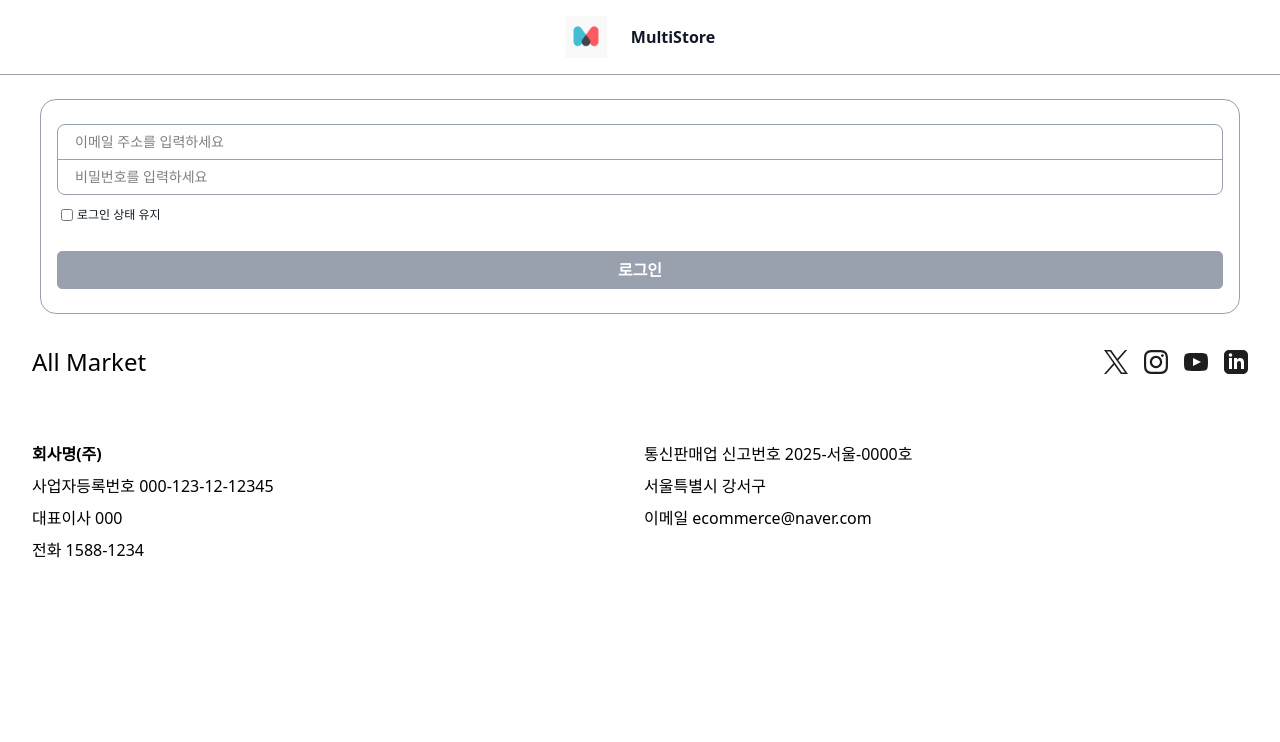
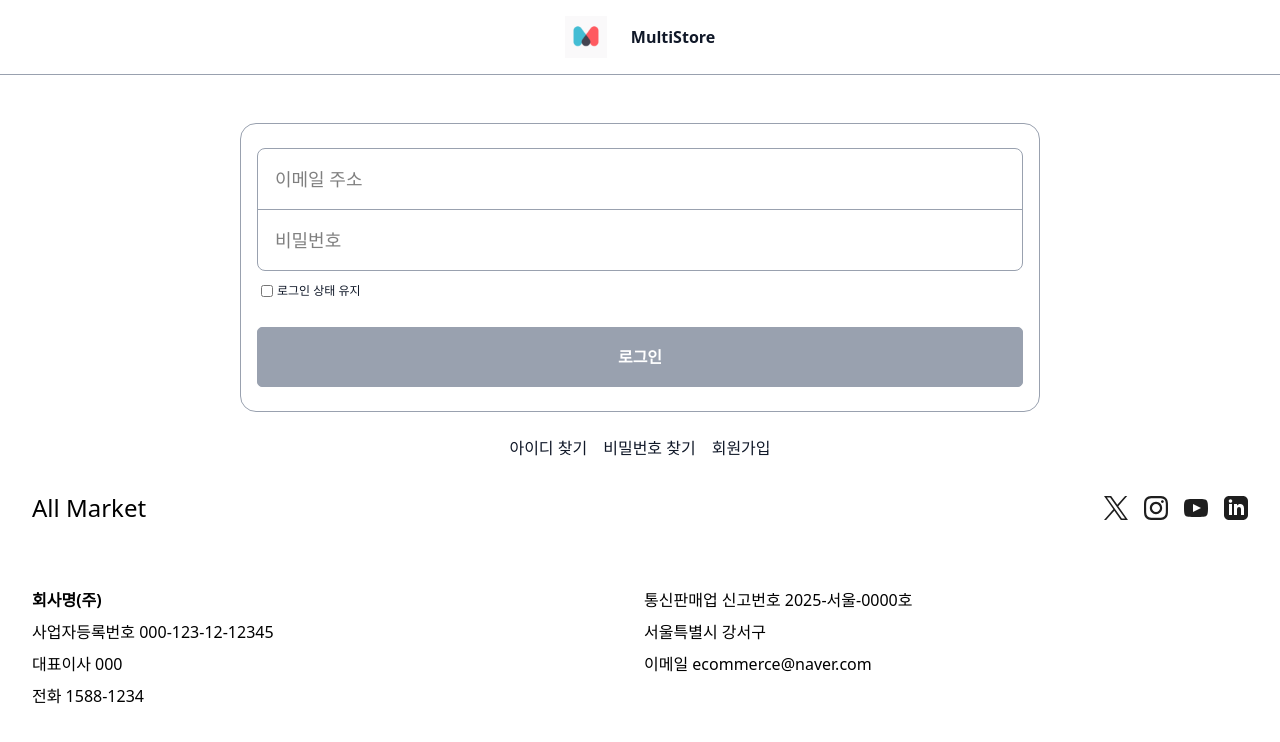
Before and after one commit to changmin6362/MultiStore, a Next.js app in the folder frontend/: page /auth/signin in a window 1280 px wide. Shown: the top 742 px of the page. Built offline with nearby package versions, Linux system fonts and the light colour scheme.

Commit message:
feat: Input, Button 컴포넌트 스타일 수정

```diff
--- a/frontend/src/app/(pages)/auth/signin/page.tsx
+++ b/frontend/src/app/(pages)/auth/signin/page.tsx
@@ -9,8 +9,11 @@ export default function Signin() {
   };
 
   return (
-    <div className="flex flex-col px-10 pt-6">
-      <SigninForm onSignin={handleSignin} errorMessage="" />
+    <div className="flex flex-col items-center justify-center gap-6 px-10 pt-12 md:px-30 lg:px-60">
+      <SigninForm onSignin={handleSignin} />
+      <div className="flex w-full justify-center gap-4">
+        <p>아이디 찾기</p> <p>비밀번호 찾기</p> <p>회원가입</p>
+      </div>
     </div>
   );
 }
--- a/frontend/src/components/forms/SigninForm/SigninForm.tsx
+++ b/frontend/src/components/forms/SigninForm/SigninForm.tsx
@@ -51,7 +51,7 @@ export const SigninForm = ({
         <div className="rounded-lg border border-gray-400">
           {/* 이메일 입력창*/}
           <Input
-            placeholder="이메일 주소를 입력하세요"
+            placeholder="이메일 주소"
             type="email"
             value={formState.email}
             onChange={(e) => updateEmail(e.target.value)}
@@ -60,7 +60,7 @@ export const SigninForm = ({
           <Divider />
           {/* 비밀번호 입력창*/}
           <Input
-            placeholder="비밀번호를 입력하세요"
+            placeholder="비밀번호"
             type="password"
             value={formState.password}
             onChange={(e) => updatePassword(e.target.value)}
--- a/frontend/src/components/ui/Button/Button.tsx
+++ b/frontend/src/components/ui/Button/Button.tsx
@@ -27,7 +27,7 @@ export const Button = ({
       type="submit"
       disabled={disabled}
       // 공통적으로 적용될 버튼의 기본 스타일
-      className={`flex w-full flex-1 flex-col items-center justify-center rounded-[5px] border px-1.5 py-1.5 ${
+      className={`flex h-[60px] w-full items-center justify-center rounded-[5px] border px-1.5 py-1.5 ${
         disabled
           ? // disabled가 true일 때 적용된 스타일
             "cursor-not-allowed border-gray-400 bg-gray-400 text-white"
--- a/frontend/src/components/ui/Input/Input.tsx
+++ b/frontend/src/components/ui/Input/Input.tsx
@@ -13,7 +13,7 @@ export const Input = ({
 }: InputProps) => {
   return (
     <div
-      className={`flex items-center justify-start gap-2.5 overflow-hidden ${
+      className={`flex h-[60px] items-center justify-start gap-2.5 overflow-hidden ${
         // hasBorder 값에 따른 조건부 스타일 적용
         hasBorder
           ? "rounded-lg border border-gray-300"
@@ -23,7 +23,7 @@ export const Input = ({
       <input
         type={type}
         placeholder={placeholder}
-        className="flex-1 bg-transparent text-sm font-normal text-black outline-none"
+        className="flex-1 bg-transparent text-lg font-normal text-black outline-none"
         {...props}
       />
     </div>
```
